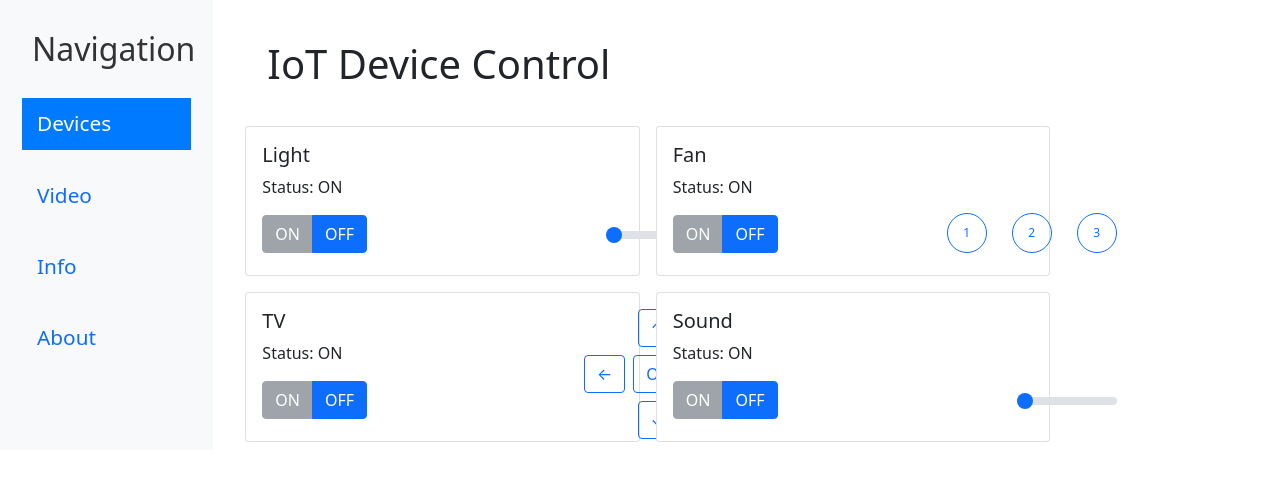
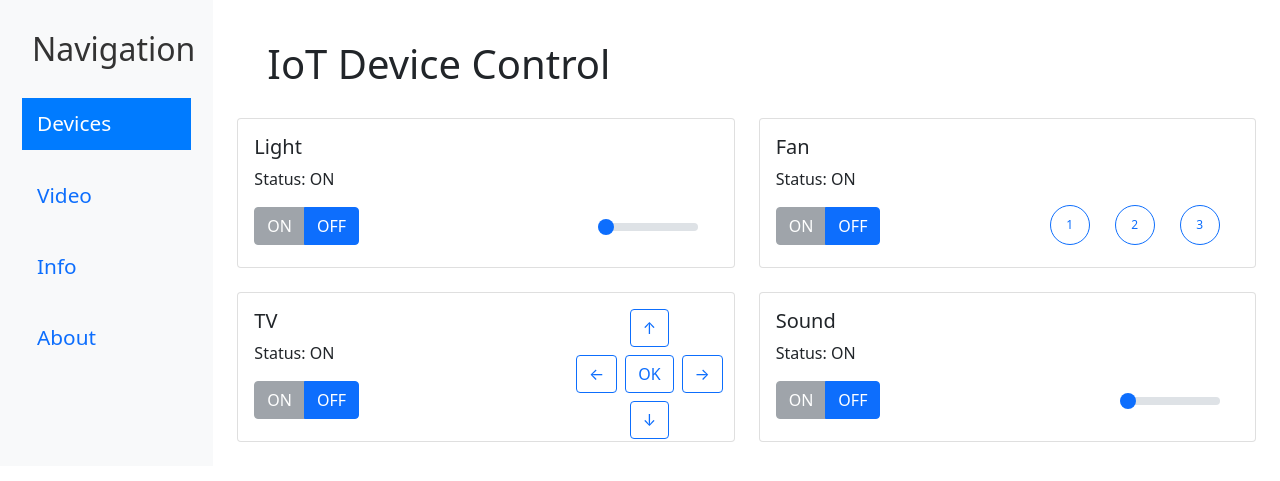
Before and after one commit to tgvlcw/iot, a Flask app: page / in a window 1280 px wide; the page is wider, and only the part inside the window is pictured. Shown: the top 481 px of that part. Run offline with Flask 3, Linux system fonts and the light colour scheme.

Commit message:
fix overlap issue when shrinking browser's window

```diff
--- a/static/app.js
+++ b/static/app.js
@@ -13,8 +13,8 @@ const DevicesPage = {
     template: `
         <div>
             <div class="row">
-				<div class="cards d-flex flex-wrap">
-    				<div class="card m-2" v-for="device in devices" :key="device.id" style="flex: 0 0 calc(45% - 4rem);">
+				<div class="col-xl-6 col-lg-6 col-md-12 mb-4" v-for="device in devices" :key="device.id">
+					<div class="card">
                         <div class="card-body">
                             <h5 class="card-title">{{ device.name }}</h5>
                             <p class="card-text">Status: {{ device.status }}</p>
--- a/static/styles.css
+++ b/static/styles.css
@@ -59,13 +59,11 @@ main {
     transition: all 0.1s ease;
 }
 
-.cards {
-    display: flex;
-    flex-wrap: wrap;
-}
-
 .card {
+    width: 100%;
     height: 150px;
+    max-width: 500px;
+    margin: 0 auto;
 }
 
 .spd-btn:active:not(:disabled),
@@ -95,7 +93,11 @@ main {
     line-height: 1.42857;
 }
 
-@media (max-width: 768px) {
+@media (max-width: 1200px) {
+    .card {
+        max-width: 100%;
+    }
+
     .sidebar {
         margin-bottom: 20px;
     }
```
